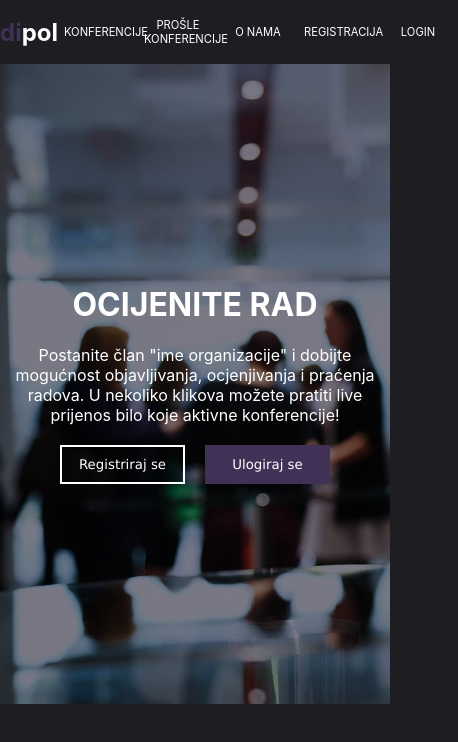
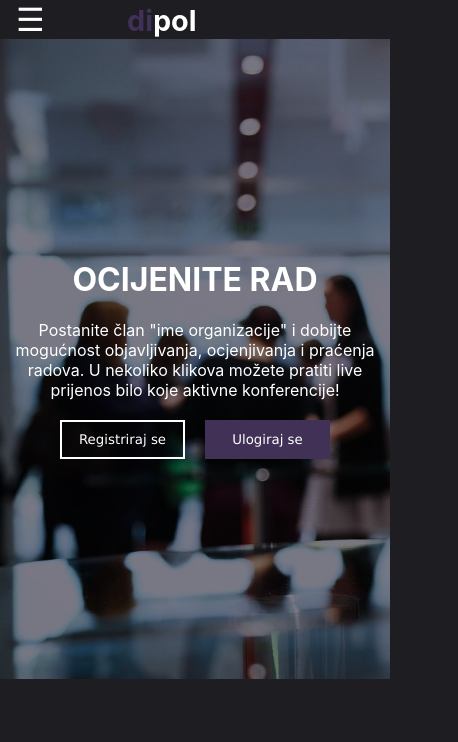
Before and after one commit to VedranLugaric/Dipol, a React (Vite) app in the folder frontend/: page / in a window 390 px wide. Shown: the top 742 px of the page, 458 px wide, since content can reach past the window. Built offline with nearby package versions, Linux system fonts and the light colour scheme.

Commit message:
Dodan side bar za responzivni nacin, manji popravci responzivnog dizajna

```diff
--- a/frontend/src/App.jsx
+++ b/frontend/src/App.jsx
@@ -19,6 +19,13 @@ const NavBar = () => {
     logout();
   };
 
+  function openNav() {
+    document.getElementById("mySidenav").style.width = "250px";
+  }
+  function closeNav() {
+    document.getElementById("mySidenav").style.width = "0";
+  }
+
 
   return (
     <>
@@ -30,6 +37,46 @@ const NavBar = () => {
         </Link>
         <div className='navBtns'>
 
+          <Link to='/konferencije'>
+            <NavigationButton name="KONFERENCIJE" />
+          </Link>
+          <Link to='/proslekonferencije'>
+            <NavigationButton name='PROŠLE KONFERENCIJE' />
+          </Link>
+          <NavigationButton name="O NAMA" />
+          {isAuthenticated && (
+            <>
+              <button className='navButton' onClick={handleLogout}>ODJAVA</button>
+              <button className='navButton' style={{ cursor: 'default' }}>
+                {korisnik && (
+                  <>
+                    {korisnik.ime.toUpperCase()} {korisnik.prezime.toUpperCase()}
+                  </>
+                )}
+              </button>
+            </>
+          )}
+          {!isAuthenticated && (
+            <>
+              <Link to='/registracija'>
+                <NavigationButton name="REGISTRACIJA" />
+              </Link>
+              <Link to='/login'>
+                <NavigationButton name="LOGIN" />
+              </Link>
+            </>
+          )}
+        </div>
+      </div>
+      <div className='navBar-responsive'>
+      <span className='open-nav' onClick={openNav}>&#9776;</span>
+      <Link to='/' className='logo'>
+          <span href='#'>
+            <span>dipol</span>
+          </span>
+        </Link>
+        <div id="mySidenav" class="sidenav">
+          <button href="javascript:void(0)" class="closebtn" onClick={closeNav}>&times;</button>
           <Link to='/konferencije'>
             <NavigationButton name="KONFERENCIJE" />
           </Link>
--- a/frontend/src/pages/Galerija/Galerija.css
+++ b/frontend/src/pages/Galerija/Galerija.css
@@ -15,6 +15,7 @@
     align-items: center;
     justify-content: center;
     flex-direction: column;
+    cursor: pointer;
 }
 .fotografija.selected {
     border: 2px solid rgb(87, 70, 110);
--- a/frontend/src/pages/Home/Home.css
+++ b/frontend/src/pages/Home/Home.css
@@ -4,6 +4,10 @@
   display: flex;
   font-family: Tahoma;
 }
+.navBar-responsive{
+  display: none;
+}
+
 
 .logo{
   color: white;
@@ -26,6 +30,7 @@
   justify-content: space-around;
   align-items: center;
   margin-right: 15%;
+  text-decoration: none;
 }
 
 .navButton{
@@ -34,6 +39,7 @@
   color: white;
   height: 55px;
   width: 130px;
+  text-decoration: none;
 }
 
 .mid{
@@ -102,20 +108,60 @@ body{
   color: white;
 }
 
+
 @media (max-width: 480px) {
   .navBar{
     height: 4rem;
     display: flex;
     font-family: Tahoma;
     opacity: 1;
+    display: none;
   }
-  .logo{
-    margin-left: 0;
-    font-size: 1rem;
+  .navBar-responsive{
+    display: block;
   }
-  .navButton{
-    height: 3rem;
-    width: 5rem;
-    font-size: 70%;
+  .sidenav {
+    height: 100%;
+    width: 0;
+    position: fixed;
+    z-index: 1;
+    top: 0;
+    left: 0;
+    background-color: #111;
+    overflow-x: hidden;
+    transition: 0.5s;
+    padding-top: 60px;
+  }
+
+  .sidenav .navButton {
+    text-decoration: none;
+    font-size: 25px;
+    color: #818181;
+    display: block;
+    transition: 0.3s;
+    margin-top: 2rem;
+    color: white;
+    width: 100%;
+  }
+
+  .sidenav .navButton:hover {
+    color: #f1f1f1;
+  }
+
+  .sidenav .closebtn {
+    position: absolute;
+    top: 0;
+    right: 25px;
+    font-size: 36px;
+    margin-left: 50px;
+    background-color: transparent;
+    border: none;
+    color: white;
+  }
+  .open-nav{
+    color: white;
+    cursor: pointer;
+    margin: 1rem;
+    font-size: 2rem;
   }
 }
--- a/frontend/src/pages/Konferencije/Pass-prompt-konferencija.css
+++ b/frontend/src/pages/Konferencije/Pass-prompt-konferencija.css
@@ -3,8 +3,8 @@
     top: 25%;
     position: sticky;
 
-    width: 80%;
-    height: 40%;
+    width: 50%;
+    height: 30%;
 
     border-radius: 2rem;
     box-shadow: rgb(24, 24, 29) 0 0 2rem;
@@ -130,3 +130,22 @@
     color: white;
     position: sticky;
 }
+@media (max-width: 1040px) {
+    .password-prompt{
+        margin: auto;
+        top: 25%;
+        position: sticky;
+
+        width: 80%;
+        height: 40%;
+
+        border-radius: 2rem;
+        box-shadow: rgb(24, 24, 29) 0 0 2rem;
+        background-color: rgb(66, 66, 77);
+
+        display: flex;
+        justify-content: center;
+        align-items: center;
+        flex-direction: column;
+    }
+}
--- a/frontend/src/pages/Poster/Poster.css
+++ b/frontend/src/pages/Poster/Poster.css
@@ -78,6 +78,7 @@
 .add-pok-div{
     display: flex;
     align-items: center;
+    flex-flow: wrap;
     justify-content: center;
     margin-top: 2rem;
 }
@@ -122,3 +123,7 @@
     height: 75px;
     object-fit: contain;
   }
+  .add-btn-div{
+    display: flex;
+    flex-flow: wrap;
+  }
--- a/frontend/src/pages/Poster/Poster.jsx
+++ b/frontend/src/pages/Poster/Poster.jsx
@@ -76,9 +76,9 @@ const Poster = ({ conferenceId }) => {
         {hasEnteredPassword === 'true' ? (
             <div className='poster-container'>
                 <div className='add-pok-div'>
-                    {(isAdmin || isVoditeljNaKonf) && (
+                    {(!isAdmin || isVoditeljNaKonf) && (
                         <>
-                            <button className='addkonf' onClick={() => navigate(`/dodaj-pokrovitelja/${konferencijaId}`)}>
+                          <button className='addkonf' onClick={() => navigate(`/dodaj-pokrovitelja/${konferencijaId}`)}>
                                 <span className="circle1"></span>
                                 <span className="circle2"></span>
                                 <span className="circle3"></span>
--- a/frontend/src/pages/Superadmin/PregledRadova.css
+++ b/frontend/src/pages/Superadmin/PregledRadova.css
@@ -107,7 +107,7 @@
     top: 1rem;
     left: 25%;
     z-index: 2;
-    background-color: transparent;
+    background-color: rgb(48, 49, 54);
     border: 2px white solid;
     padding: 0.2rem 1rem;
     color: white;
--- a/frontend/src/pages/WeatherApp/WeatherApp.css
+++ b/frontend/src/pages/WeatherApp/WeatherApp.css
@@ -118,7 +118,9 @@
 		background-color: transparent;
 		border: none;
 		box-shadow: none;
-		margin-left: -26%;
+		position: absolute;
+		width: 6rem;
+		margin-left: 75%;
 	}
 	.temp-container{
 		display: flex;
@@ -136,4 +138,18 @@
 	.deg{
 		font-size: 1rem;
 	}
+	.error-message {
+		display: flex;
+		text-align: center;
+		color: #ffffff;
+		font-size: 24px;
+
+		flex-direction: column;
+		margin-bottom: auto;
+		margin-right: 1rem;
+		margin-left: 1rem;
+	}
+	.not-found{
+		font-size: 16px;
+	}
 }
--- a/frontend/src/pages/WeatherApp/WeatherApp.jsx
+++ b/frontend/src/pages/WeatherApp/WeatherApp.jsx
@@ -79,7 +79,7 @@ const GfGWeatherApp = (props) => {
 					<br />
 					<span className="error-message">
 						<FontAwesomeIcon icon={faFrown} />
-						<span style={{ fontSize: '20px' }}>City not found</span>
+						<span className='not-found'>City not found</span>
 					</span>
 				</>
 			)}
```
Also changed, not shown: frontend/src/pages/Superadmin/DodajVoditelja.css (deleted).
